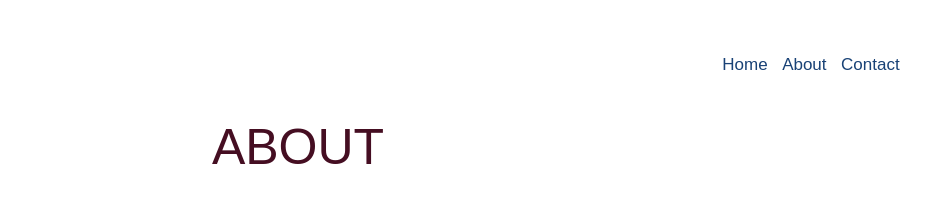
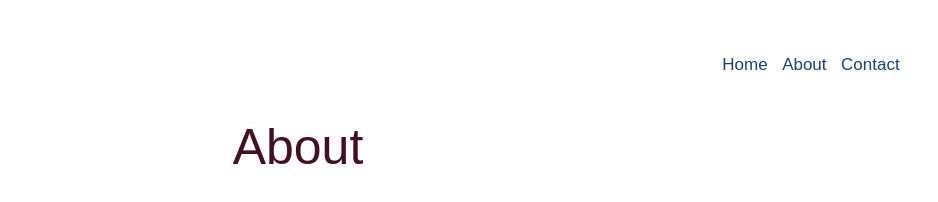
Before and after one commit to audcam/portfolio, a website: page about.html in a window 1280 px wide. Shown: the full height of the page, 342-1280 px from the left. Drawn offline with nearby package versions, Linux system fonts and the light colour scheme.

Commit message:
Update about.html

```diff
--- a/about.html
+++ b/about.html
@@ -18,6 +18,6 @@
                 <a href="contact.html">Contact</a>
             </nav>
 		</header>
-		<h1>ABOUT</h1>
+		<h1>About</h1>
 	</body>
 </html>
```
